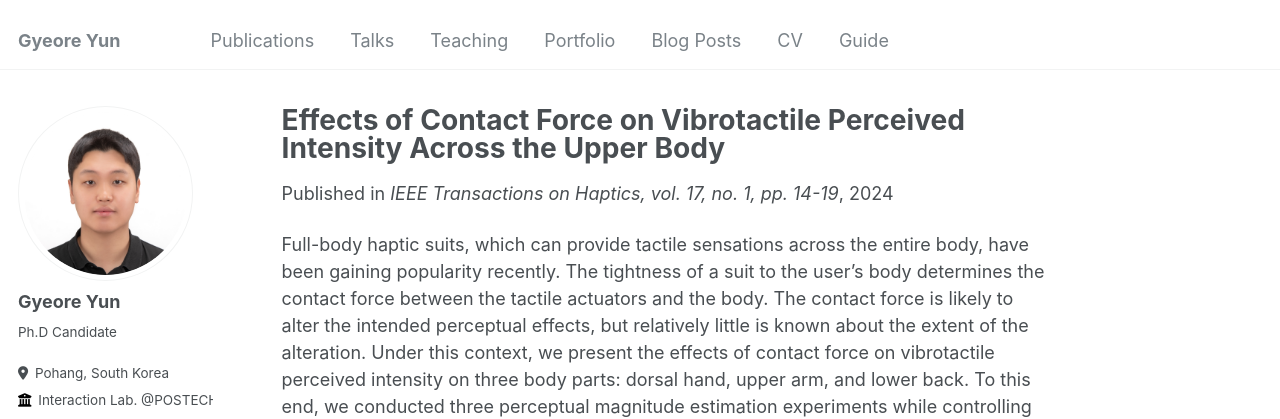
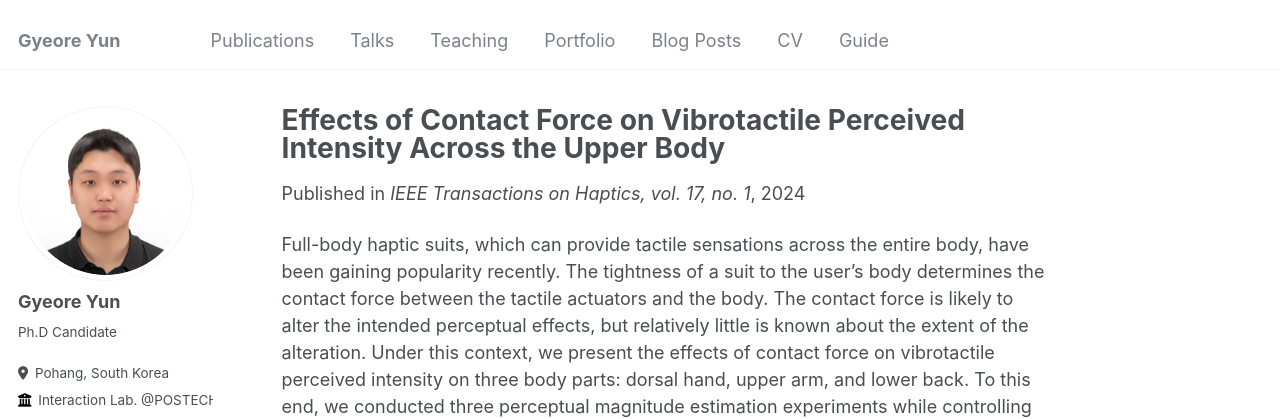
Before and after one commit to GyeoreYun/GyeoreYun.github.io, a Jekyll site: the page built from _publications/2024-01-15-Effects.md, in a window 1280 px wide and 1324 px high. Shown: the top 419 px of the window. Built offline with Jekyll 4.4.1, drawn with Linux system fonts in a browser that asks for light colours; some web fonts are replaced.

Commit message:
Update 2024-01-15-Effects.md

```diff
--- a/_publications/2024-01-15-Effects.md
+++ b/_publications/2024-01-15-Effects.md
@@ -4,7 +4,7 @@ collection: publications
 permalink: /publication/2024-01-15-Effects
 excerpt: 'we present the effects of contact force on vibrotactile perceived intensity on three body parts: dorsal hand, upper arm, and lower back'
 date: 2024-01-15
-venue: 'IEEE Transactions on Haptics, vol. 17, no. 1, pp. 14-19'
+venue: 'IEEE Transactions on Haptics, vol. 17, no. 1'
 slidesurl:
 paperurl: 'https://doi.org/10.1109/TOH.2024.3353761'
 citation: 'Dajin Lee, <u><b>Gyeore Yun</b></u>, Seungmoon Choi'
```
